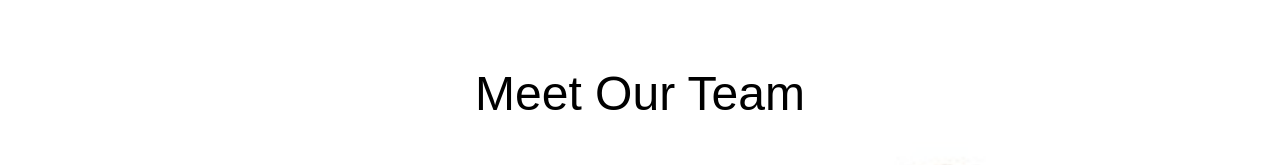
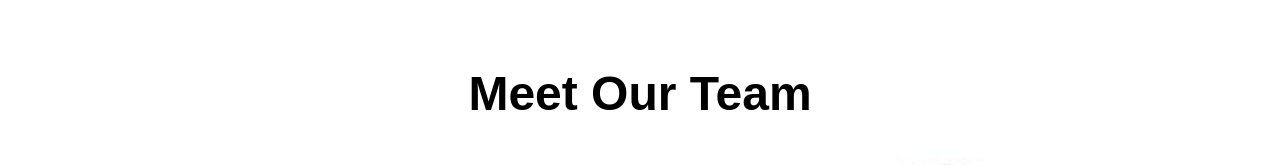
Before and after one commit to Ahmadkaxhi010/Streamline_bio, a Next.js app: page /about in a window 1280 px wide. Shown: the part 770-935 px from the top of the page. Built offline with nearby package versions, Linux system fonts and the light colour scheme.

Commit message:
font-fixes

```diff
--- a/app/about/page.js
+++ b/app/about/page.js
@@ -21,7 +21,7 @@ export default function AboutPage() {
 
         {/* Overlay Text */}
         <div className=" absolute z-20 top-0 left-0 text-white p-2 md:p-8 bg-transparent flex items-center justify-between gap-6 min-w-full min-h-screen">
-          <h1 className="text-3xl md:text-5xl font-bold mb-4 bg-transparent">About</h1>
+          <h1 className="text-3xl md:text-5xl font-extrabold mb-4 bg-transparent">About</h1>
           <p className="text-sm md:text-xl max-w-xl bg-transparent text-justify">
             We’re an AI and robotics company, with roots in Norway and Silicon
             Valley. Our team is building a world where you do more of what you
--- a/components/Leadership/FoundersComp.js
+++ b/components/Leadership/FoundersComp.js
@@ -3,7 +3,7 @@ const FoundersComp = () => {
   return (
     <>
       <div className="flex justify-center items-center mt-10">
-        <h1 className="text-2xl md:text-5xl">Meet Our Team</h1>
+        <h1 className="text-2xl font-extrabold md:text-5xl">Meet Our Team</h1>
       </div>
       <div className="flex flex-col-reverse ml-6 mr-6 md:flex-row bg-white">
         <div className="md:w-1/2 p-6 flex items-center">
```
